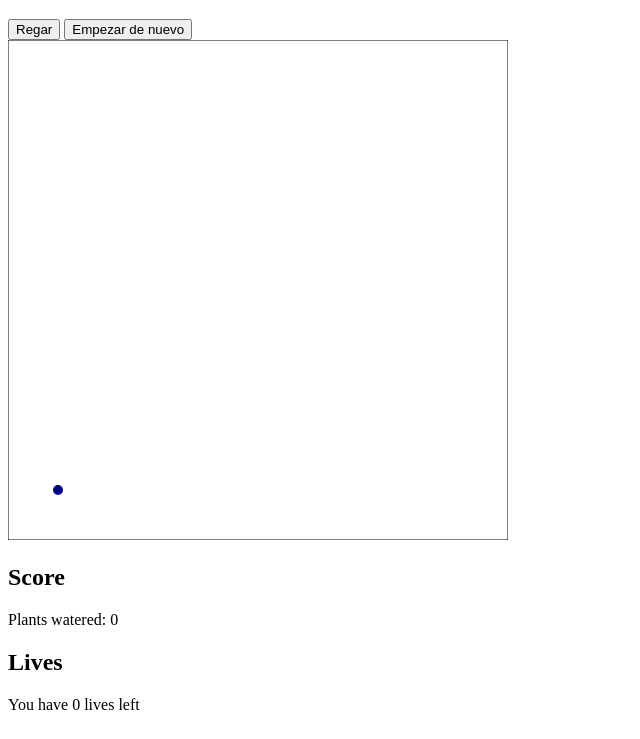
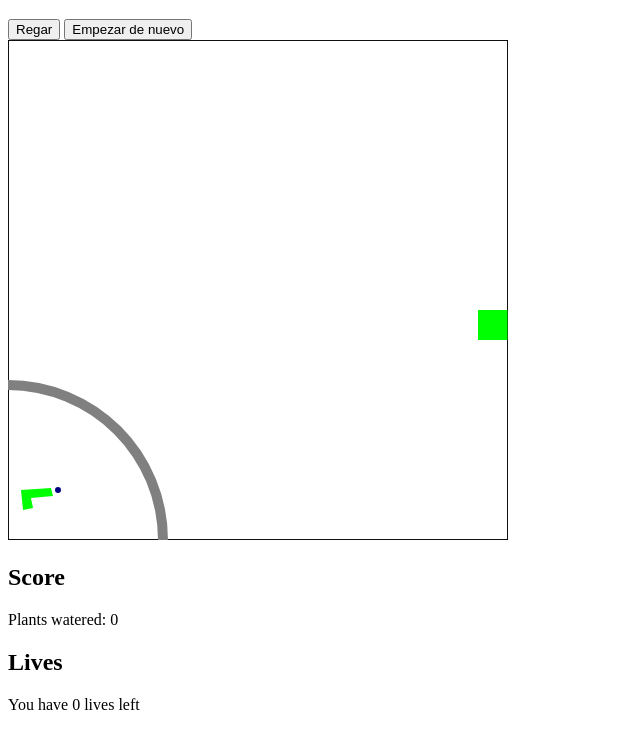
Before and after one commit to jorgeym/project1-manguera, a plain HTML site: page regadera.html in a window 1280 px wide. Shown: the part 61-800 px from the top of the page, without its empty margins (0-640 px from the left). Drawn offline with nearby package versions, Linux system fonts and the light colour scheme.

Commit message:
iteration 3: dibujo arco disparo y cojo coordenadas ratón

```diff
--- a/regadera.js
+++ b/regadera.js
@@ -2,16 +2,16 @@
 // declare global vars
 var canvas = document.getElementById('canvas');
 var ctx = canvas.getContext('2d');
-var gravity = 0.1;
+var gravity = 0.02;
 var intervalHandle = null;
 
 // object water
 function Water() {
   this.x = 50;
   this.y = 450;
-  this.vx = 5;
-  this.vy = 6;
-  this.radius = 5;
+  this.vx = 2;
+  this.vy = 3;
+  this.radius = 3;
   this.color = '#000080';
 }
 
@@ -32,23 +32,105 @@ Water.prototype.update = function() {
   this.y -= this.vy;
 };
 
+// object water gun
+function Gun() {
+  this.x = 15;
+  this.y = 470;
+  this.color = '#00FF00';
+}
+
+Gun.prototype.draw = function() {
+  ctx.strokeRect(0,0,canvas.width,canvas.height);
+  ctx.beginPath();
+  ctx.moveTo(this.x, this.y);
+  ctx.lineTo(this.x+10,this.y-2);
+  ctx.lineTo(this.x+8, this.y-12);
+  ctx.lineTo(this.x+30, this.y-14);
+  ctx.lineTo(this.x+28, this.y-22);
+  ctx.lineTo(this.x-2, this.y-20);
+  ctx.closePath();
+  ctx.fillStyle = this.color;
+  ctx.fill();
+};
+
+// object plant
+function Plant() {
+  this.x = 470;
+  this.y = 300;
+  this.color = '#00FF00';
+}
+
+Plant.prototype.draw = function() {
+  ctx.strokeRect(0,0,canvas.width,canvas.height);
+  ctx.beginPath();
+  ctx.moveTo(this.x, this.y);
+  ctx.lineTo(this.x+30,this.y);
+  ctx.lineTo(this.x+30, this.y-30);
+  ctx.lineTo(this.x, this.y-30);
+  ctx.closePath();
+  ctx.fillStyle = this.color;
+  ctx.fill();
+};
+
+// object shooting circle
+function Circle() {
+  this.x = 0;
+  this.y = 500;
+  this.radius = 150;
+  this.color = '#808080';
+}
+
+Circle.prototype.draw = function() {
+  ctx.strokeRect(0,0,canvas.width,canvas.height);
+  ctx.beginPath();
+  ctx.arc(this.x, this.y, this.radius+10, 0, Math.PI * 2, false);
+  ctx.arc(this.x, this.y, this.radius, 0, Math.PI * 2, true);
+  ctx.closePath();
+  ctx.fillStyle = this.color;
+  ctx.fill();
+};
+
 //lógica juego
 
 var water = new Water();
+var gun = new Gun();
+var plant = new Plant();
+var circle = new Circle();
 water.draw();
+gun.draw();
+plant.draw();
+circle.draw();
 
 document.getElementById("shoot").onclick = function(){
   intervalHandle = setInterval(function() {
-    water.update();
-  }, 5);
+    water.update(); // por que si hago dos clicks al regar, no deja de regar al empezar de nuevo?
+  }, 2);
 };
 
 document.getElementById("clean").onclick = function(){
   clearInterval(intervalHandle);
   water.x = 50; // parece un poco cutre con los números introducidos tal cual
   water.y = 450;
-  water.vx = 5;
-  water.vy = 6;
+  water.vx = 2;
+  water.vy = 3;
   ctx.clearRect(0,0, canvas.width, canvas.height);
   water.draw();
+  gun.draw();
+  plant.draw();
+  circle.draw();
 };
+
+// click en círculo para apuntar
+
+function getMousePos(canvas, evt) {
+    var rect = canvas.getBoundingClientRect();
+    return {
+      x: Math.floor(evt.clientX - rect.left),
+      y: Math.floor(evt.clientY - rect.top)
+    };
+  }
+
+  canvas.addEventListener('click', function(evt) {
+    var mousePos = getMousePos(canvas, evt);
+    console.log('Mouse position: ' + mousePos.x + ',' + mousePos.y);
+  }, false);
--- a/styles.css
+++ b/styles.css
@@ -0,0 +1,4 @@
+/*#canvas {
+    width: 500px;
+    height: 500px;
+}*/
```
Also changed, not shown: regadera.html (+1 -1 lines).
